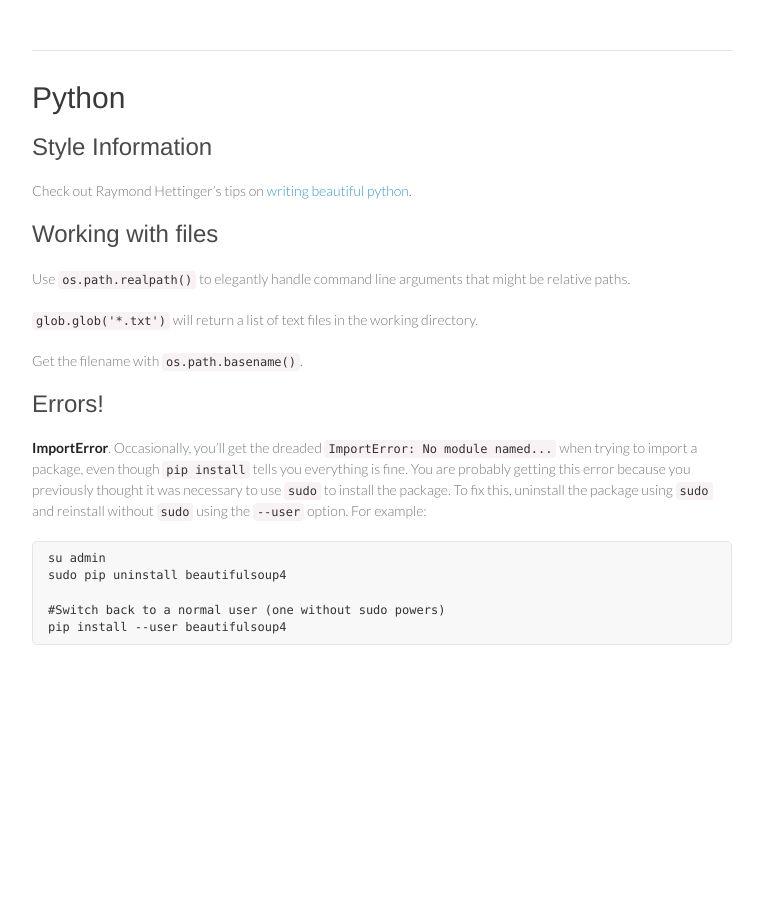
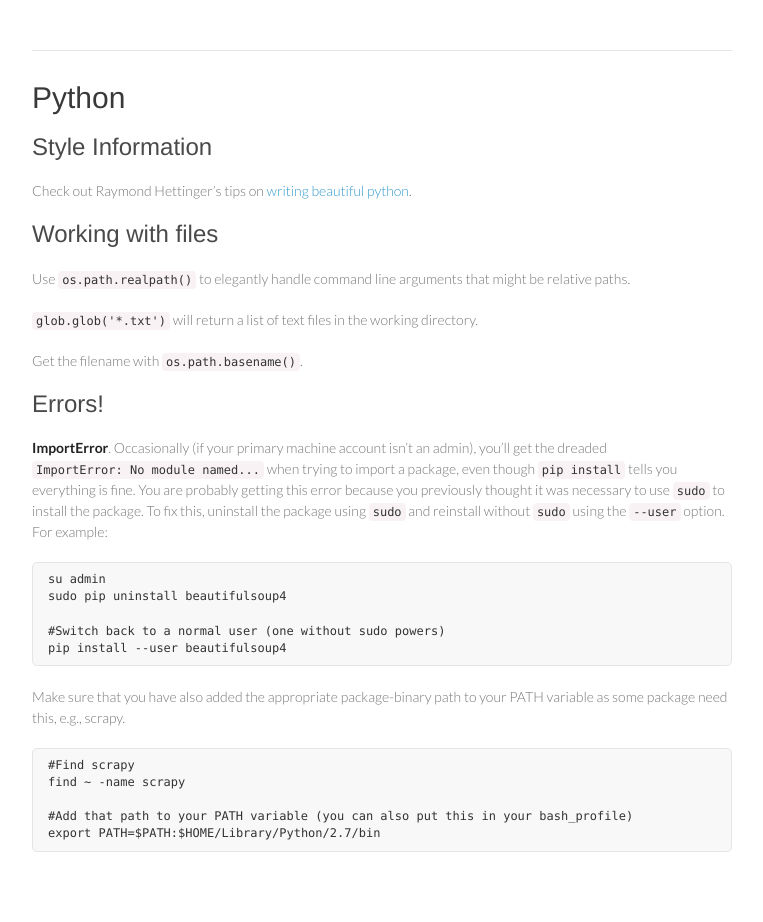
Before and after one commit to rjwalls/tips, a Jekyll site: the page built from _posts/1900-01-01-Python.md, in a window 1280 px wide. Shown: the whole page, without its empty margins (258-1021 px from the left). Built offline with Jekyll 4.4.1, drawn with Linux system fonts in a browser that asks for light colours; Markdown is read by kramdown in place of the engine named in the settings; before the commit the page ends 900 px from its top, so only the background shows below that.

Commit message:
Update 1900-01-01-Python.md

````diff
--- a/_posts/1900-01-01-Python.md
+++ b/_posts/1900-01-01-Python.md
@@ -18,7 +18,8 @@ Get the filename with `os.path.basename()`.
 
 ### Errors!
 
-**ImportError**. Occasionally, you'll get the dreaded `ImportError: No module named...` when trying to import a package, even
+**ImportError**. Occasionally (if your primary machine account isn't an admin),
+you'll get the dreaded `ImportError: No module named...` when trying to import a package, even
 though `pip install` tells you everything is fine. You are probably getting this error because you previously thought it
 was necessary to use `sudo` to install the package. To fix this, uninstall the package using `sudo` and reinstall
 without `sudo` using the `--user` option. For example:
@@ -30,3 +31,13 @@ sudo pip uninstall beautifulsoup4
 #Switch back to a normal user (one without sudo powers)
 pip install --user beautifulsoup4
 ```
+
+Make sure that you have also added the appropriate package-binary path to your PATH variable as some package need this, e.g., scrapy.
+
+```bash
+#Find scrapy
+find ~ -name scrapy
+
+#Add that path to your PATH variable (you can also put this in your bash_profile)
+export PATH=$PATH:$HOME/Library/Python/2.7/bin
+```
````
